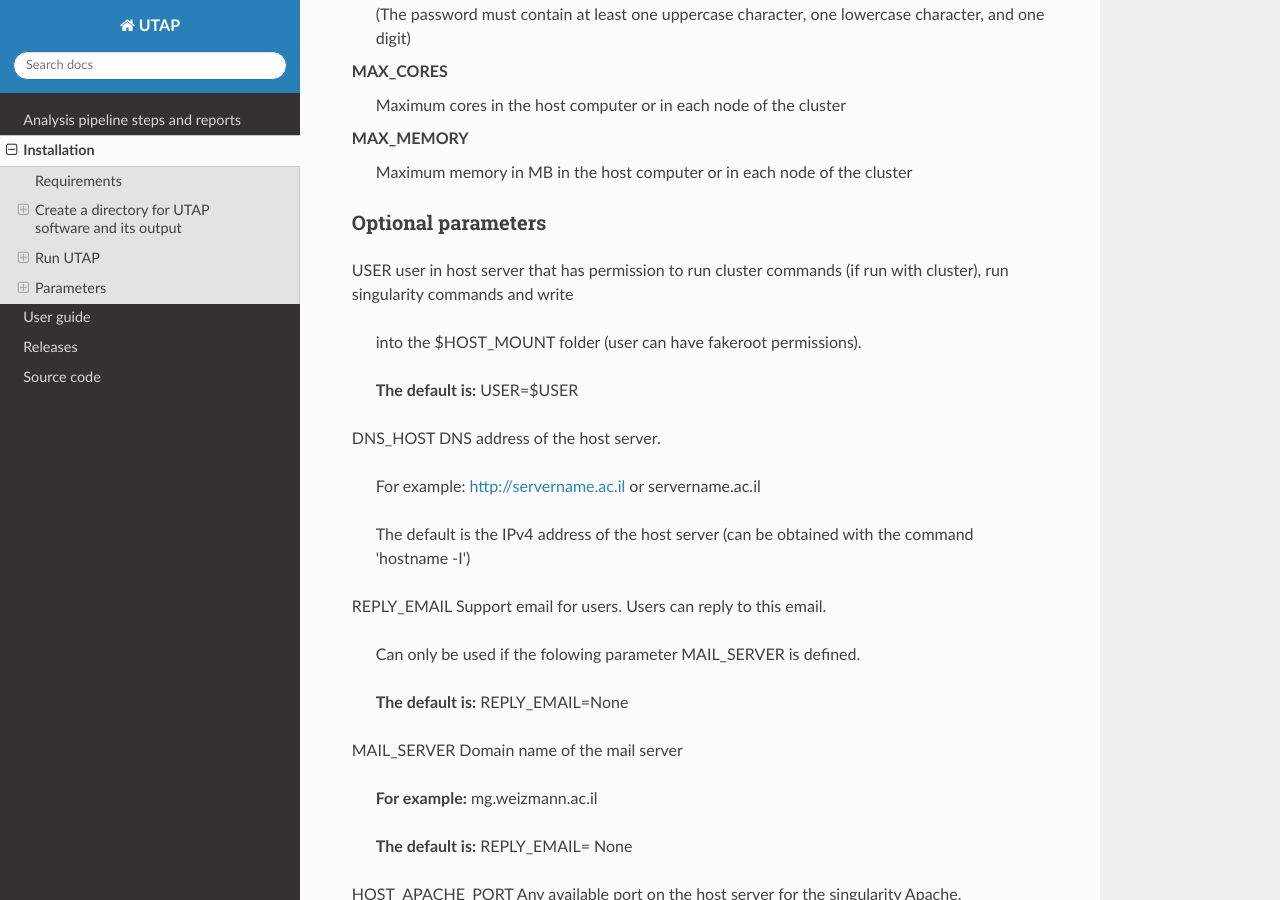
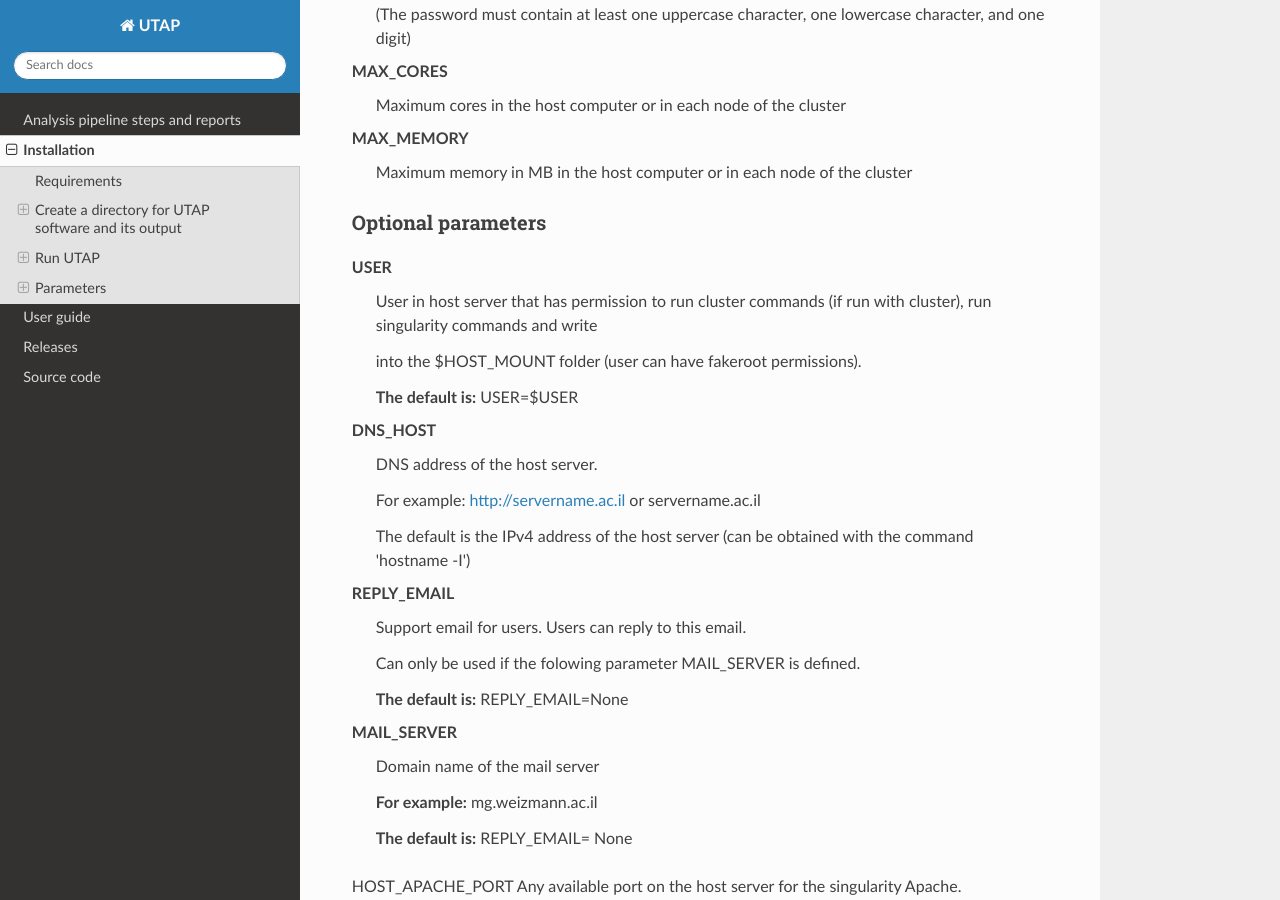
Before and after one commit to utap2/utap2, a Sphinx documentation site: the page built from docs/rst/installation.rst, in a window 1280 px wide and 900 px high, scrolled down 4539 px. Built offline with Sphinx 7.4.7 and the Read the Docs theme 2.0.0, drawn with Linux system fonts in a browser that asks for light colours.

```diff
--- a/docs/rst/installation.rst
+++ b/docs/rst/installation.rst
@@ -216,28 +216,32 @@ Optional parameters
 
 
 
-USER                   user in host server that has permission to run cluster commands (if run with cluster), run singularity commands and write
+USER
+                       User in host server that has permission to run cluster commands (if run with cluster), run singularity commands and write
 
                        into the $HOST_MOUNT folder (user can have fakeroot permissions).
 
                        **The default is:** USER=$USER
 
 
-DNS_HOST               DNS address of the host server.
+DNS_HOST
+                       DNS address of the host server.
 
                        For example: http://servername.ac.il or servername.ac.il
 
                        The default is the IPv4 address of the host server (can be obtained with the command 'hostname -I')
 
 
-REPLY_EMAIL            Support email for users. Users can reply to this email.
+REPLY_EMAIL
+                       Support email for users. Users can reply to this email.
 
                        Can only be used if the folowing parameter MAIL_SERVER is defined.
 
                        **The default is:** REPLY_EMAIL=None
 
 
-MAIL_SERVER            Domain name of the mail server
+MAIL_SERVER
+                       Domain name of the mail server
 
                        **For example:** mg.weizmann.ac.il
 
```
